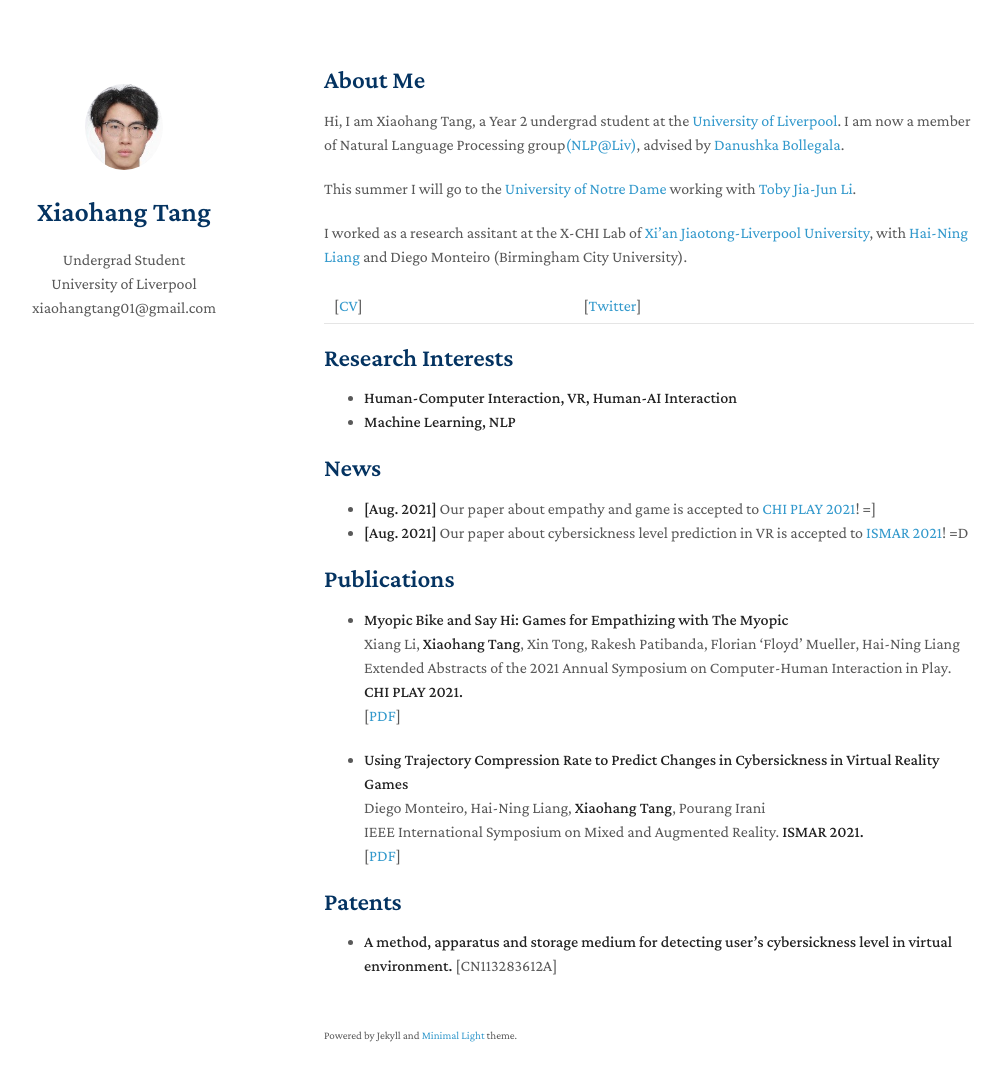
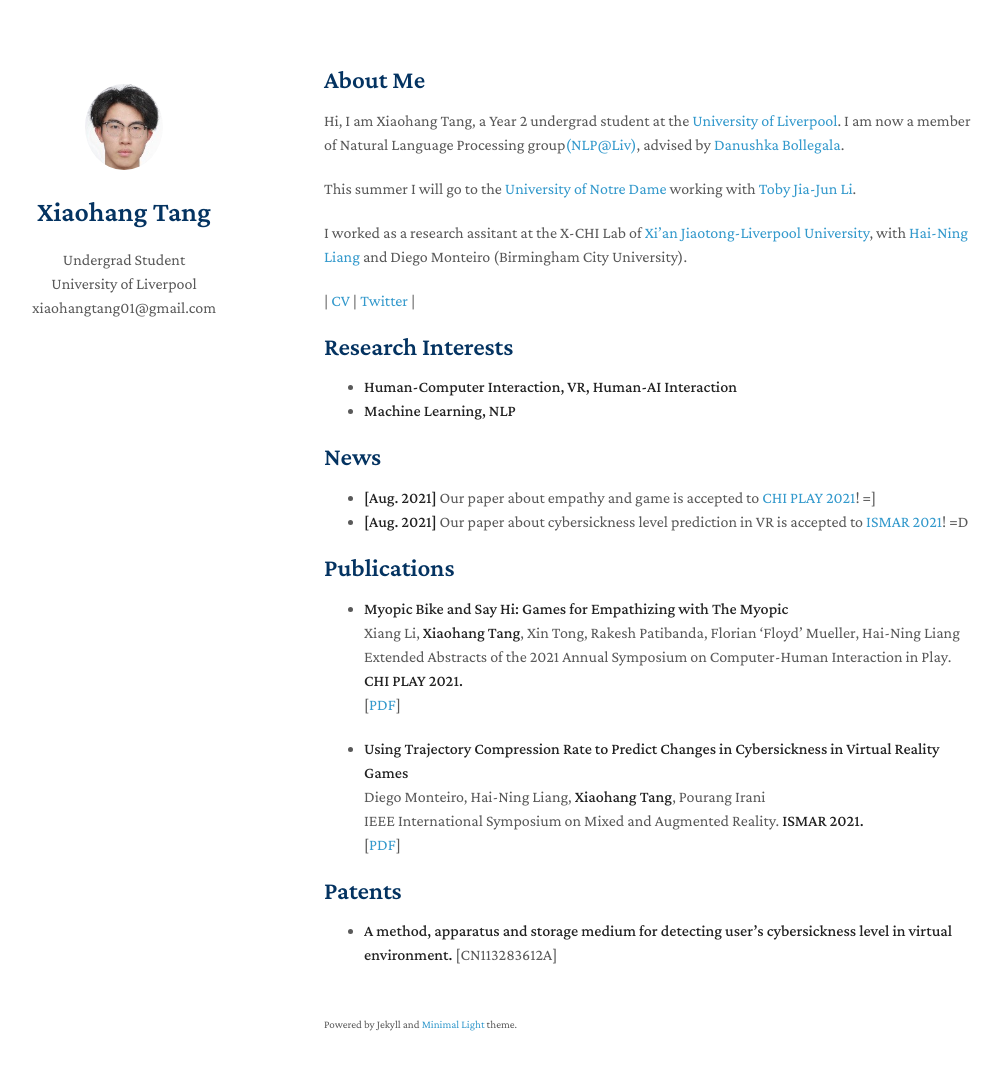
Before and after one commit to xiaohang-tang/xiaohang-tang.github.io, a Jekyll site: the page built from index.md, in a window 1280 px wide and 1116 px high. Shown: the top 1081 px of the window, without its empty margins (146-1148 px from the left). Built offline with Jekyll 4.4.1, drawn with Linux system fonts in a browser that asks for light colours; nearby versions of some CDN libraries; a style sheet for code colours, icons or effects is not loaded; our own code applies the rules of GitHub Pages for plain Markdown files.

```diff
--- a/index.md
+++ b/index.md
@@ -10,7 +10,7 @@ This summer I will go to the [University of Notre Dame](https://www.nd.edu/) wor
 
 I worked as a research assitant at the X-CHI Lab of [Xi'an Jiaotong-Liverpool University](https://www.xjtlu.edu.cn/en/), with [Hai-Ning Liang](https://www.xjtlu.edu.cn/en/departments/academic-departments/school-of-advanced-technology/staff/haining-liang) and Diego Monteiro (Birmingham City University).
 
-[<a href="./assets/css/xiaohang_cv.pdf">CV</a>] | [[Twitter](https://twitter.com/XiaohangTang)]
+\| <a href="./assets/css/xiaohang_cv.pdf">CV</a> \| [Twitter](https://twitter.com/XiaohangTang) \|
 
 ## Research Interests
 
```
